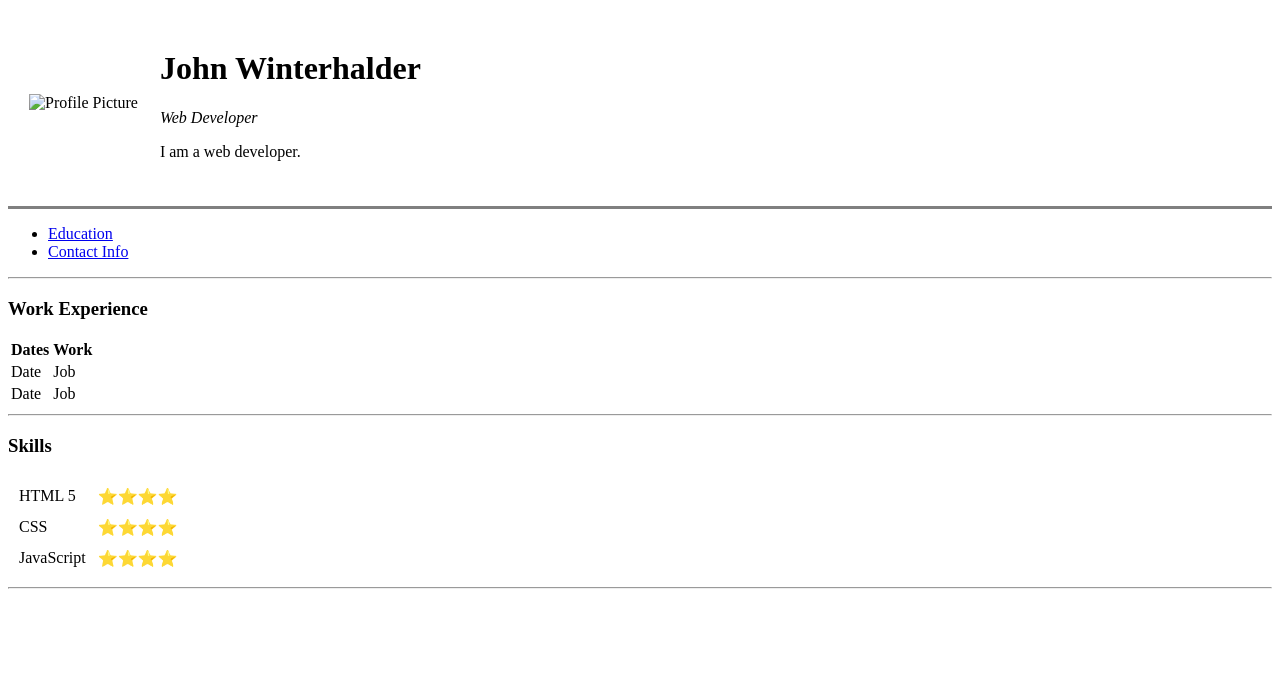
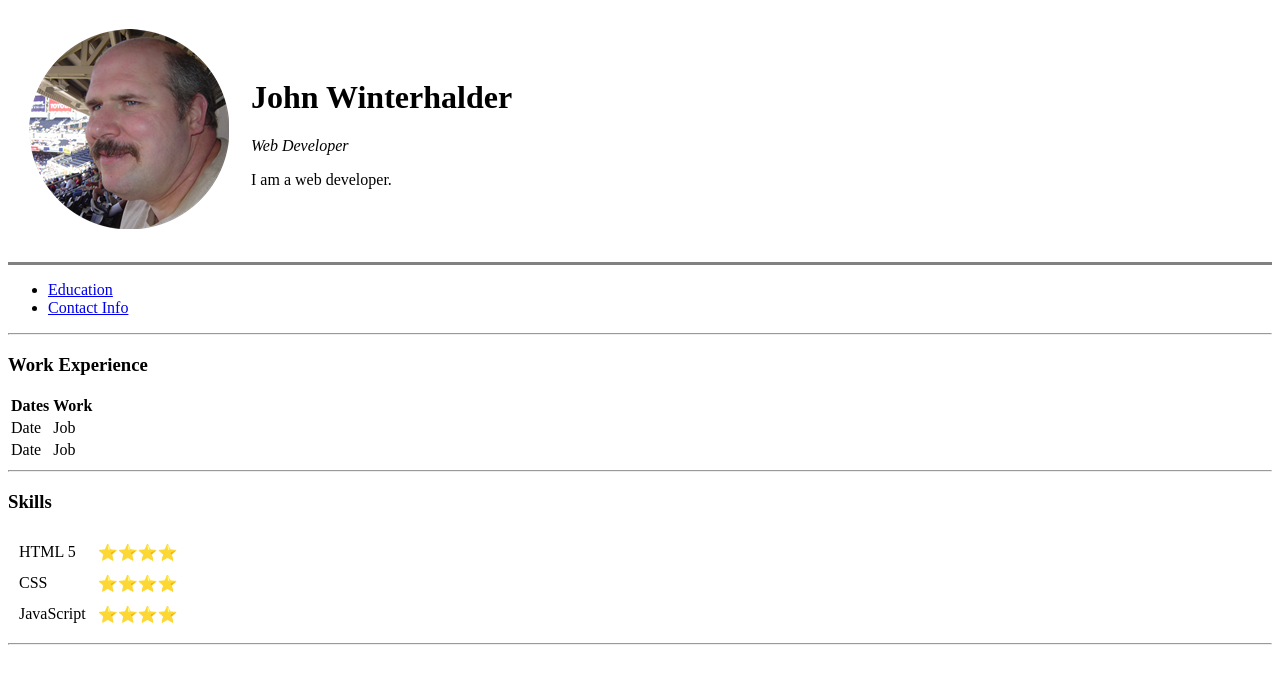
Before and after one commit to jrw003/cv, a plain HTML site: page index.html in a window 1280 px wide. Drawn offline with Linux system fonts and the light colour scheme; the site is published under a folder, as on GitHub Pages, so addresses that start at the root find nothing.

Commit message:
Update index.html

```diff
--- a/index.html
+++ b/index.html
@@ -10,7 +10,7 @@
   <table cellspacing="20">
     <tr>
       <td>
-        <img src="/Images/John1.png" alt="Profile Picture" height="200px">
+        <img src="Images/John1.png" alt="Profile Picture" height="200px">
       </td>
       <td>
         <h1>John Winterhalder</h1>
```
